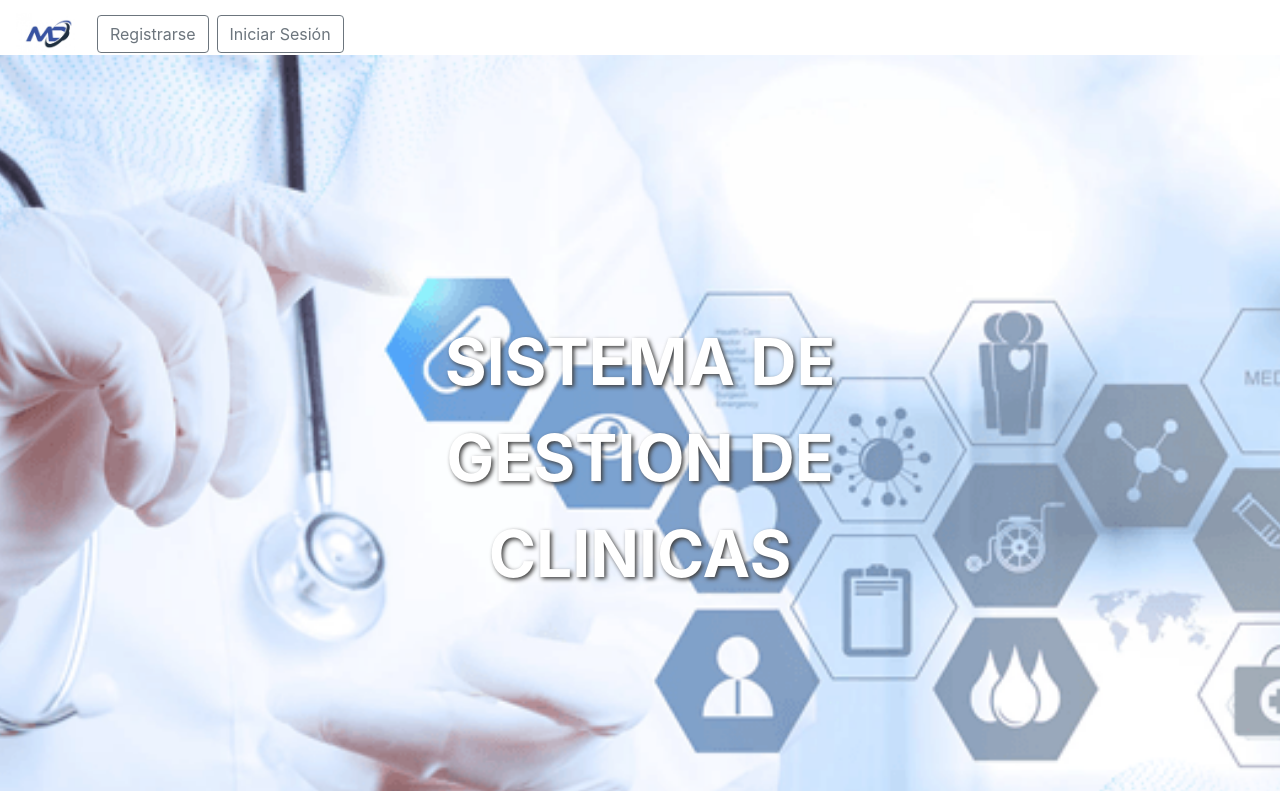
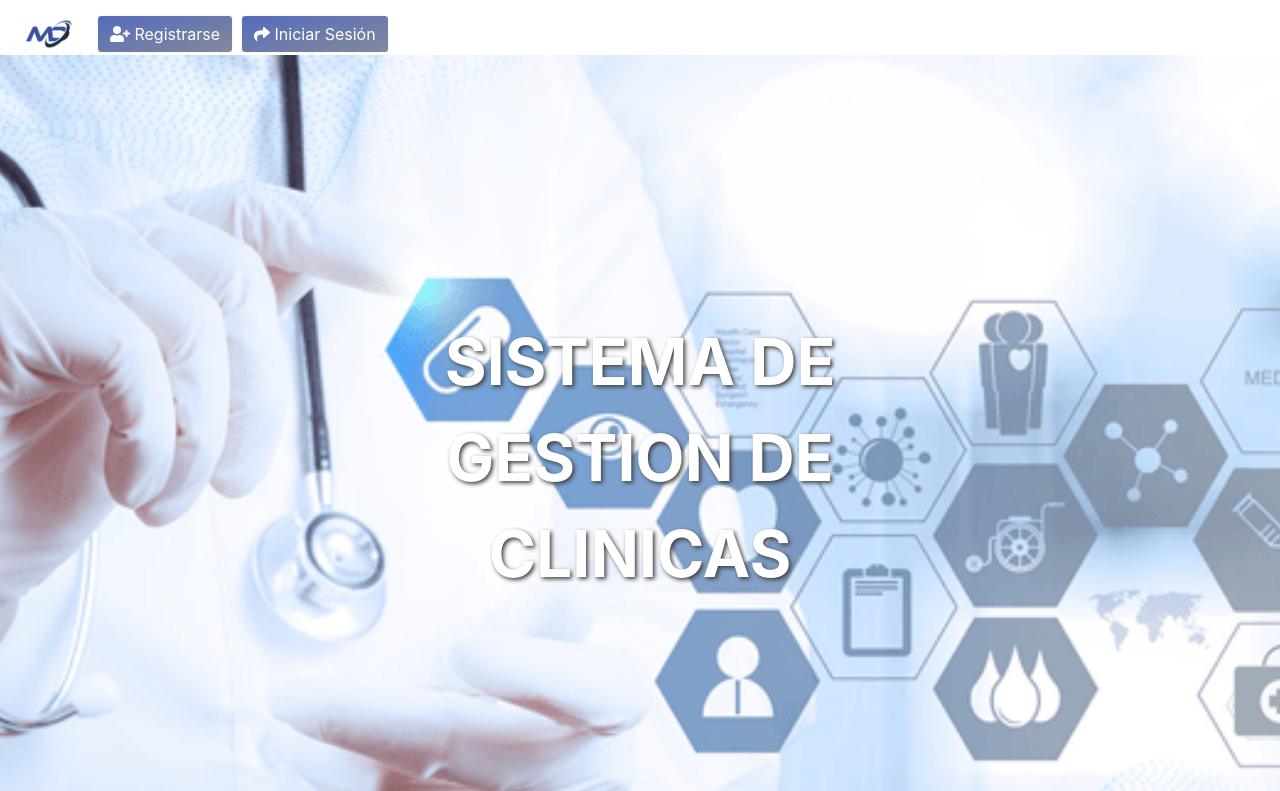
Before and after one commit to alejojimenez/front-end-medi-dynamo, a React (Create React App) app in the folder medi-dynamo/: page /home in a window 1280 px wide. Shown: the top 791 px of the page. Built offline with nearby package versions, Linux system fonts and the light colour scheme.

Commit message:
Upload change style some components

```diff
--- a/medi-dynamo/src/component/NavBar.jsx
+++ b/medi-dynamo/src/component/NavBar.jsx
@@ -30,20 +30,20 @@ const NavBar = () => {
                 {/* <Navbar.Toggle aria-controls="basic-navbar-nav" /> */}
                 <Nav className="mr-auto">
                     <NavLink
-                        className="btn btn-outline-secondary mr-sm-2 btn-md"
+                        className="btn btn-light mr-sm-2"
                         size="sm"
                         to="/register"
                         exact
                         >
-                            Registrarse
+                            <i class="fa fa-user-plus" aria-hidden="true"></i> Registrarse
                     </NavLink>
                     <NavLink
-                        className="btn btn-outline-secondary mr-sm-2 btn-md"
+                        className="btn btn-light mr-sm-2"
                         size="sm"
                         to="/login"
                         exact
                         >
-                            Iniciar Sesión
+                            <i class="fa fa-share" aria-hidden="true"></i> Iniciar Sesión
                     </NavLink>
                 </Nav>
             </Navbar>
--- a/medi-dynamo/src/component/PatientModal.jsx
+++ b/medi-dynamo/src/component/PatientModal.jsx
@@ -27,12 +27,9 @@ export const PatientModal = (props) => {
 						)}
 					</div>
 					<div className="modal-body">
-						<p>Advertencia: eliminaras un Paciente!</p>
+						<p className="text-center font-weight-bold">Advertencia: eliminaras un Paciente!</p>
 					</div>
 					<div className="modal-footer">
-						<button type="button" className="btn btn-light shadow-sm" onClick={props.onClose}>
-							<i class="fa fa-reply" aria-hidden="true"></i> Retornar
-						</button>
 						<button
 							type="button"
 							className="btn btn-light shadow-sm"
@@ -42,6 +39,9 @@ export const PatientModal = (props) => {
 								props.onClose();
 							}}>
 							<i class="fa fa-thumbs-up" aria-hidden="true"></i> Eliminar
+						</button>
+						<button type="button" className="btn btn-light shadow-sm" onClick={props.onClose}>
+							<i class="fa fa-reply" aria-hidden="true"></i> Retornar
 						</button>
 					</div>
 				</div>
--- a/medi-dynamo/src/style/App.css
+++ b/medi-dynamo/src/style/App.css
@@ -11,6 +11,11 @@
 
 .color-text-general {
   color: #546BBD;
+}
+
+.btn-light {
+  color: white;
+  background-image: linear-gradient(to bottom right, #546BBD, #84899b);
 }
 
 .color-card-header {
--- a/medi-dynamo/src/view/Signup.jsx
+++ b/medi-dynamo/src/view/Signup.jsx
@@ -86,7 +86,7 @@ const Signup = (props) => {
                                                 />
                                             </div>
                                             <div>
-                                                <Button className="shadow-sm" type="submit" variant="outline-light" block><i class="fa fa-share" aria-hidden="true"></i> Registrarse</Button>
+                                                <Button className="shadow-sm" type="submit" variant="outline-light" block><i class="fa fa-user-plus" aria-hidden="true"></i> Registrarse</Button>
                                             </div>
                                         </form>
                                     </Card.Text>
```
